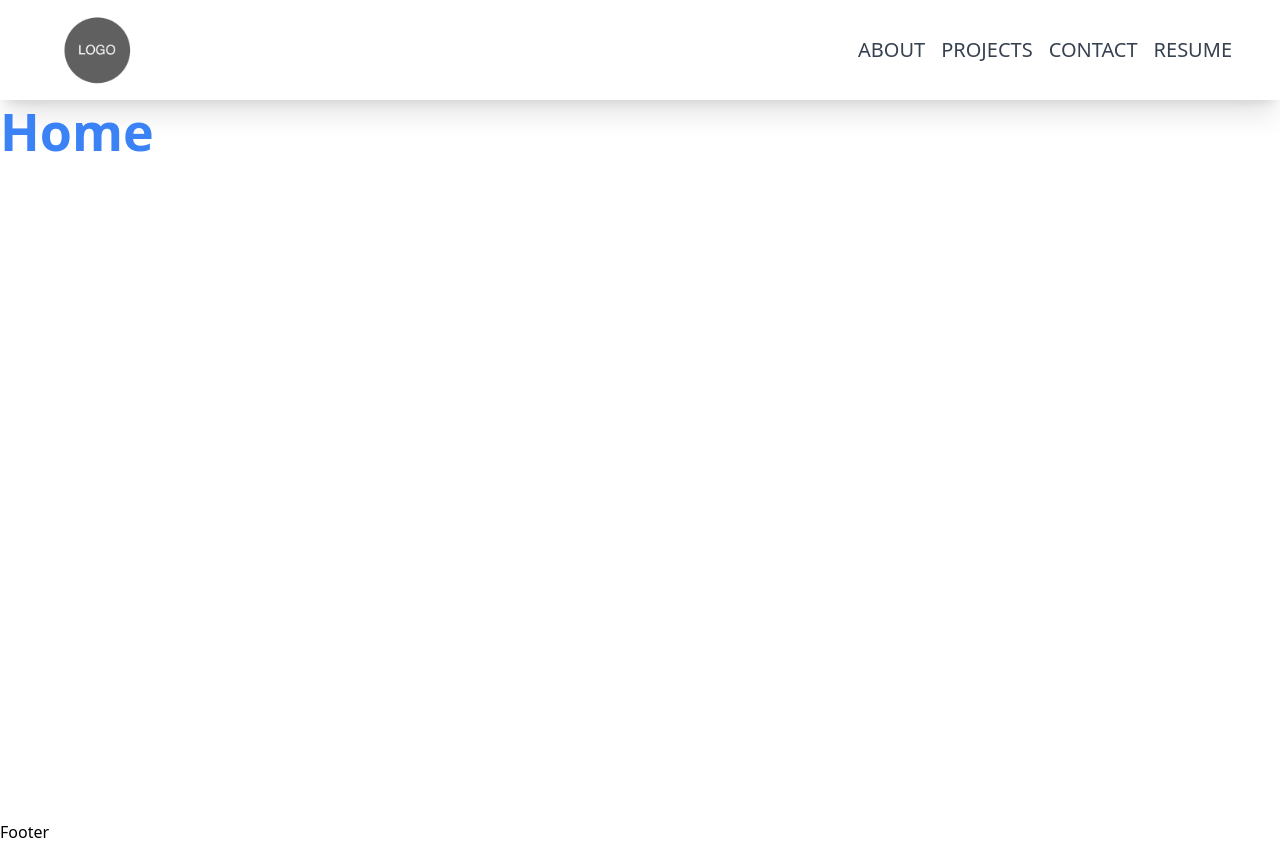
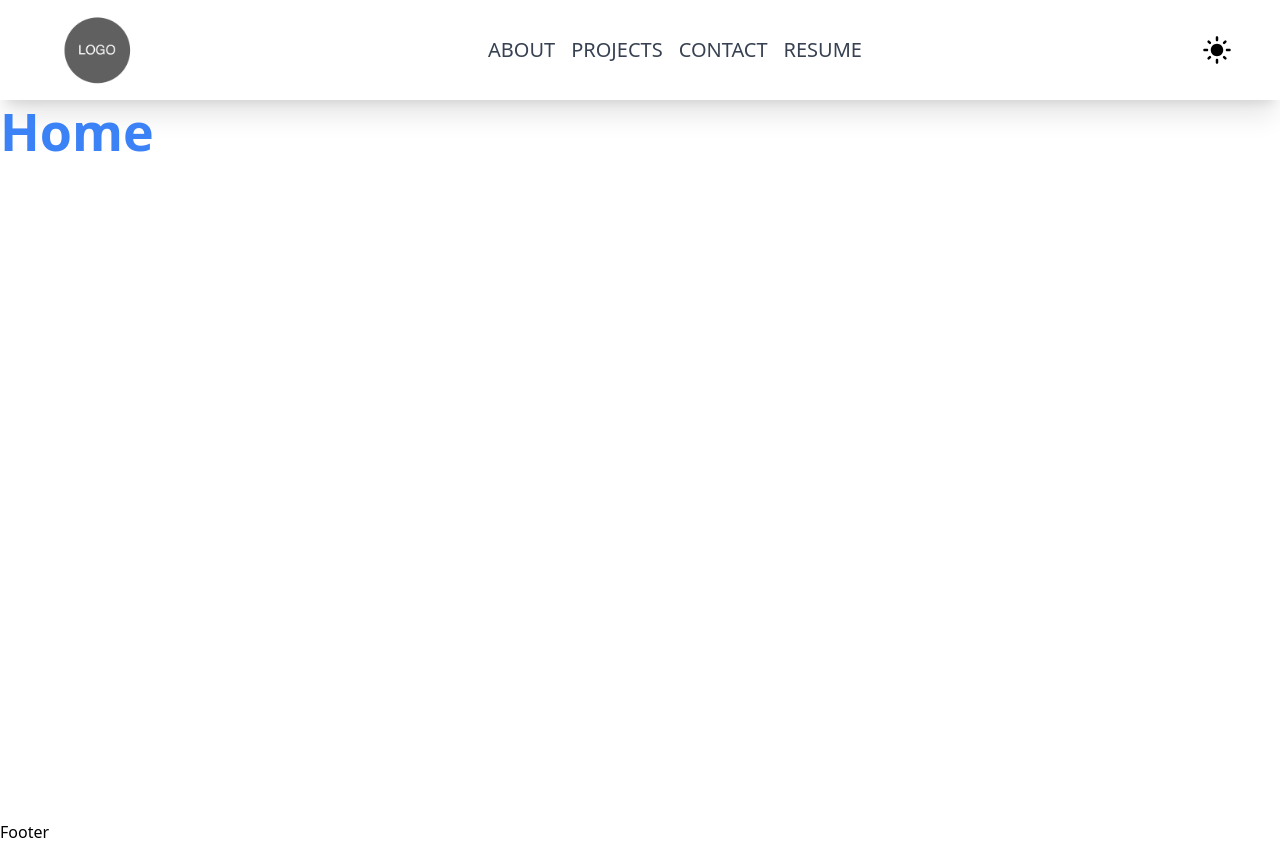
Before and after one commit to MateuszKuruc/developer-portfolio, a Next.js app in the folder developer-portfolio-site/: page / in a window 1280 px wide. Built offline with nearby package versions, Linux system fonts and the light colour scheme.

Commit message:
add dark and light mode icons, add state management

```diff
--- a/developer-portfolio-site/src/app/components/NavBar.tsx
+++ b/developer-portfolio-site/src/app/components/NavBar.tsx
@@ -1,10 +1,16 @@
+"use client";
+
 import Image from "next/image";
 import Link from "next/link";
 import { NAV_LINKS } from "../constants/textConstants";
 import { RiMenu3Fill, RiCloseFill } from "react-icons/ri";
 import { BsLinkedin, BsGithub } from "react-icons/bs";
+import { MdLightMode, MdDarkMode } from "react-icons/md";
+import { useState } from "react";
 
 const NavBar = () => {
+  const [darkMode, setDarkMode] = useState(false);
+
   return (
     <nav className="w-full h024 shadow-xl bg-white">
       {/* Desktop Menu */}
@@ -18,6 +24,7 @@ const NavBar = () => {
             className="cursor-pointer"
           />
         </Link>
+
         <div className="">
           <ul className="gap-4 hidden sm:flex">
             {NAV_LINKS.map((link) => (
@@ -27,6 +34,15 @@ const NavBar = () => {
             ))}
           </ul>
         </div>
+
+        {darkMode ? (
+          <MdDarkMode size={30} />
+        ) : (
+          <div>
+            <MdLightMode size={30} />
+          </div>
+        )}
+
         {/* Mobile Menu */}
         <div className="sm:hidden cursor-pointer">
           <RiMenu3Fill className="h-8 w-8 text-orange-500" />
```
